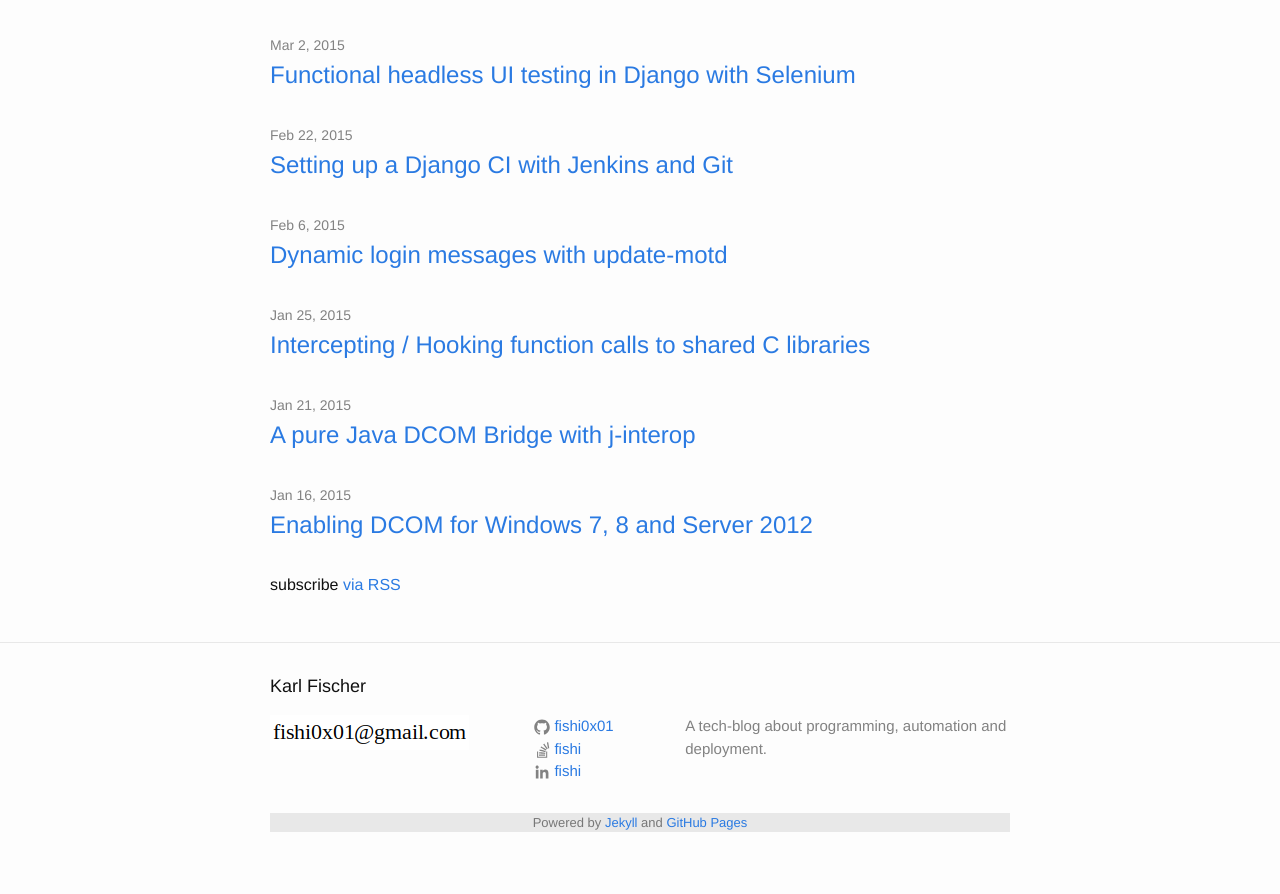
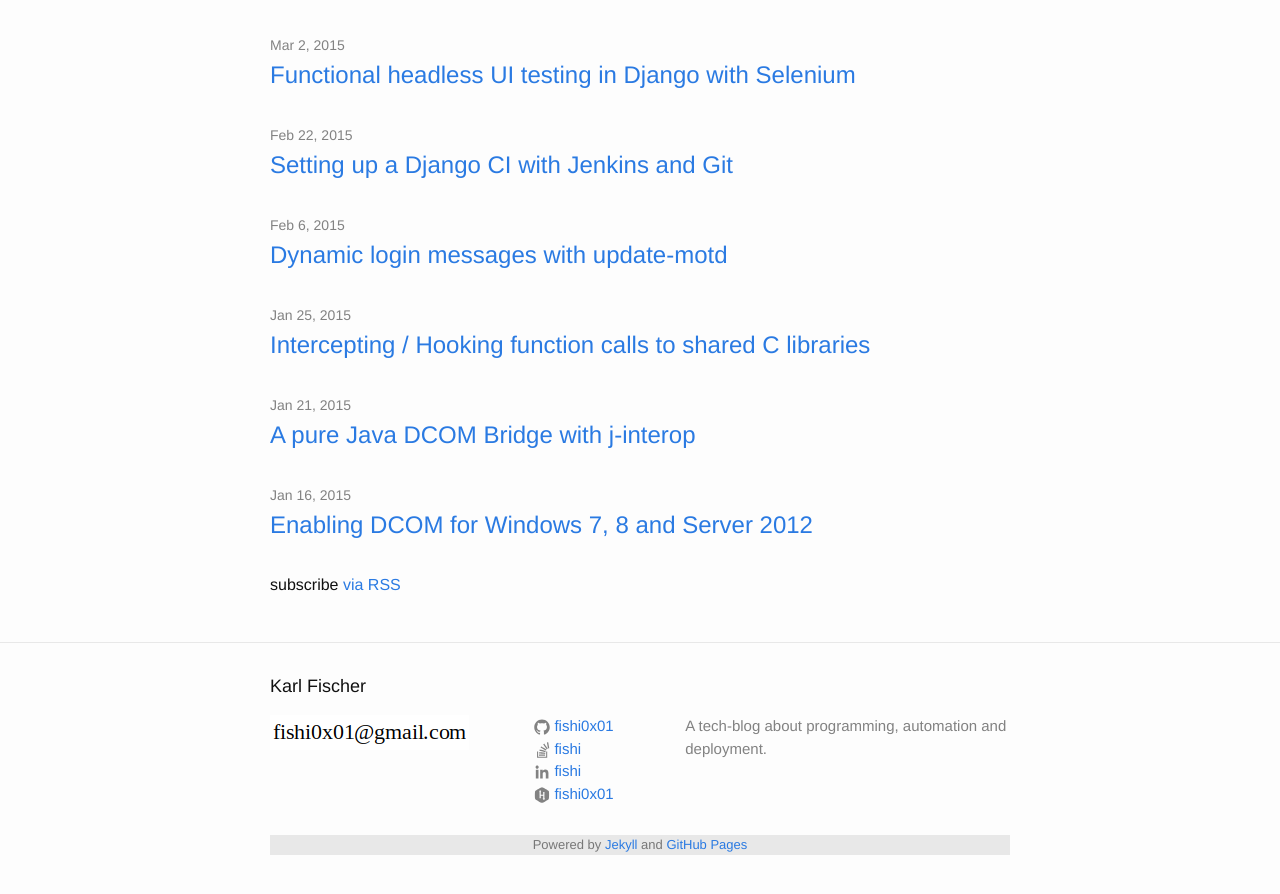
Before and after one commit to fishi0x01/fishi0x01.github.io, a Jekyll site: the page built from index.html, in a window 1280 px wide and 900 px high, scrolled down 716 px. Shown: the top 894 px of the window. Built offline with Jekyll 4.4.1, drawn with Linux system fonts in a browser that asks for light colours.

Commit message:
Add Hackerrank icon

```diff
--- a/_config.yml
+++ b/_config.yml
@@ -11,6 +11,7 @@
 github_username:  fishi0x01
 hackerrank_username: fishi0x01
 linkedin_username: fishi
+hackerrank_username: fishi0x01
 stackoverflow_username: fishi
 stackoverflow_userhash: 4478420
 
--- a/_includes/footer.html
+++ b/_includes/footer.html
@@ -7,11 +7,6 @@
     <div class="footer-col-wrapper">
       <div class="footer-col footer-col-1">
         <img src="/content-images/mm.png" style="max-width: 200px;"/>
-<!--
-        <ul class="contact-list">
-          <li><a href="mailto:{{ site.email }}">{{ site.email }}</a></li>
-        </ul>
--->
       </div>
       <div class="footer-col footer-col-2">
         <ul class="social-media-list">
@@ -23,6 +18,9 @@
           </li>
           <li>
             {% include icon-linkedin.html username=site.linkedin_username %}
+          </li>
+          <li>
+            {% include icon-hackerrank.html username=site.hackerrank_username %}
           </li>
         </ul>
       </div>
--- /dev/null
+++ b/_includes/icon-hackerrank.html
@@ -0,0 +1 @@
+<a href="https://www.hackerrank.com/{{ include.username }}"><span class="icon icon--linkedin">{% include icon-hackerrank.svg %}</span><span class="username">{{ include.username }}</span></a>
```
Also changed, not shown: _includes/icon-hackerrank.svg (added).
